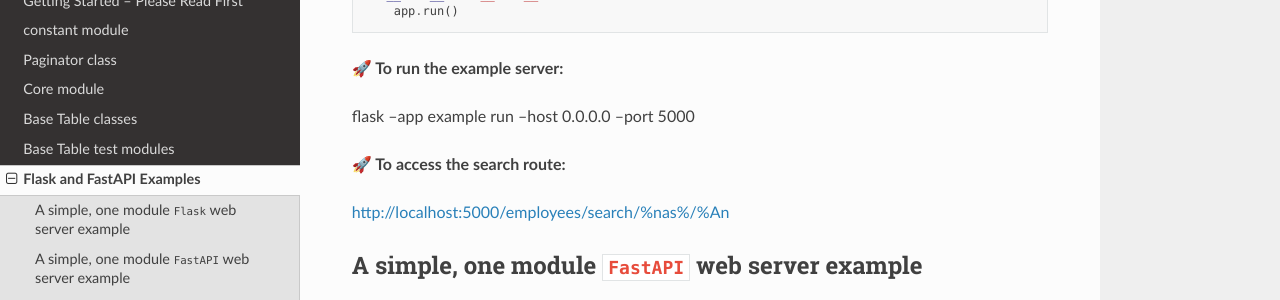
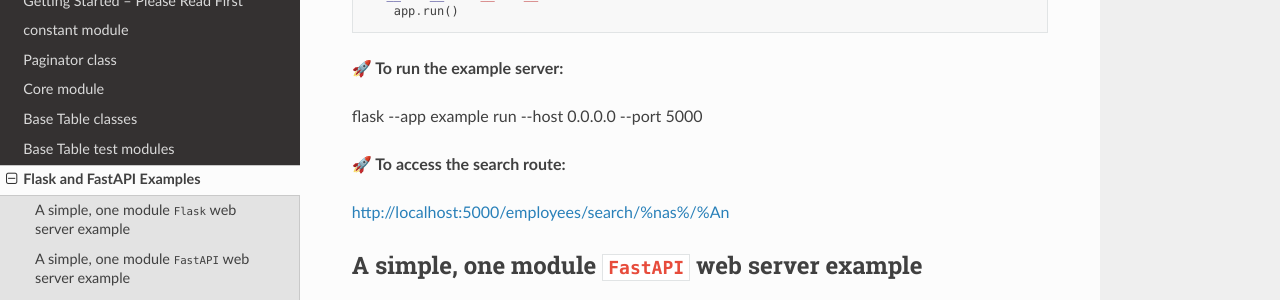
Before and after one commit to behai-nguyen/bh_database, a Sphinx documentation site: the page built from docs/flask_fastapi_examples.rst, in a window 1280 px wide and 1400 px high, scrolled down 1305 px. Shown: the part 151-451 px from the top of the window. Built offline with Sphinx 7.4.7 and the Read the Docs theme 2.0.0, drawn with Linux system fonts in a browser that asks for light colours; some of the changed text lies outside the part shown.

Commit message:
Bug fixed: correctly display --! Escape with \-\-

```diff
--- a/docs/flask_fastapi_examples.rst
+++ b/docs/flask_fastapi_examples.rst
@@ -84,7 +84,7 @@
 
 **🚀 To run the example server:**
 
-flask --app example run --host 0.0.0.0 --port 5000
+flask \-\-app example run \-\-host 0.0.0.0 \-\-port 5000
 
 **🚀 To access the search route:**
 
@@ -151,7 +151,7 @@
 
 **🚀 To run the example server:**
 
-uvicorn example:app --host 0.0.0.0 --port 5000
+uvicorn example:app \-\-host 0.0.0.0 \-\-port 5000
 
 **🚀 To access the search route:**
 
```
